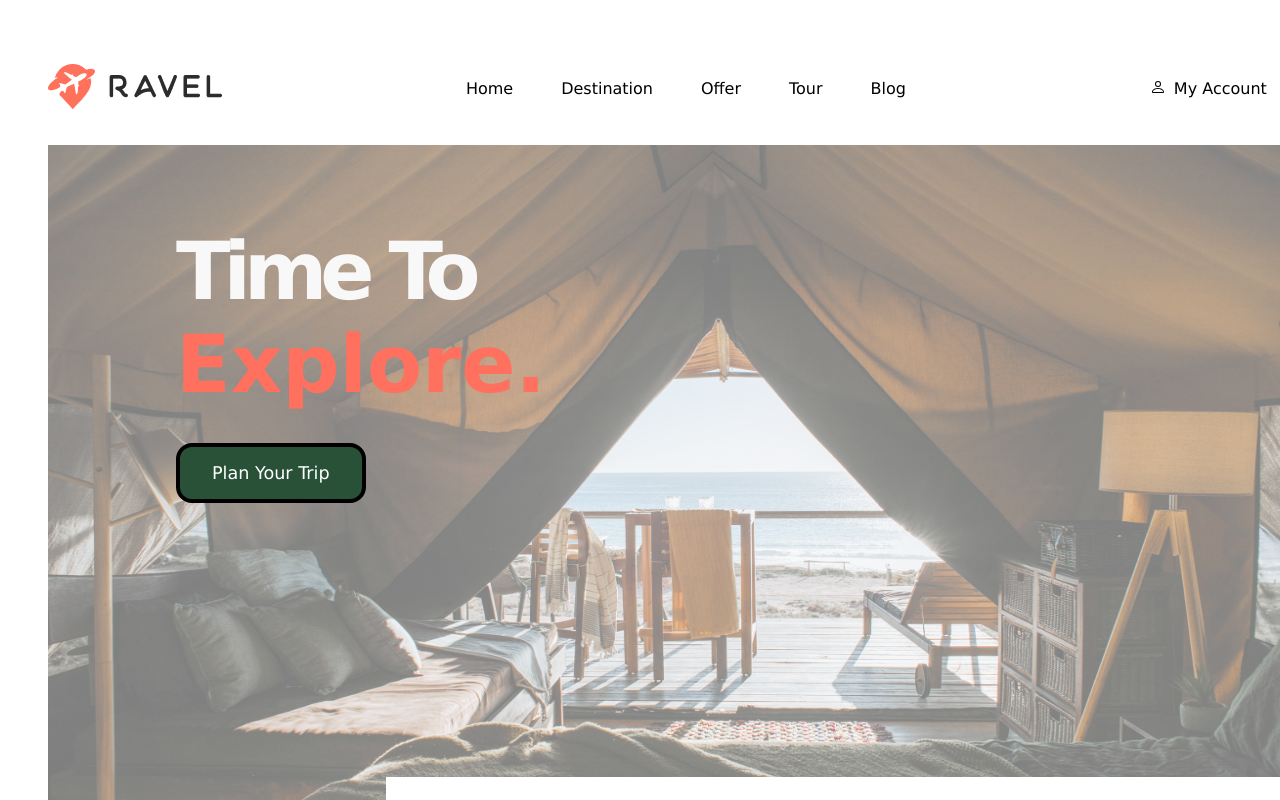
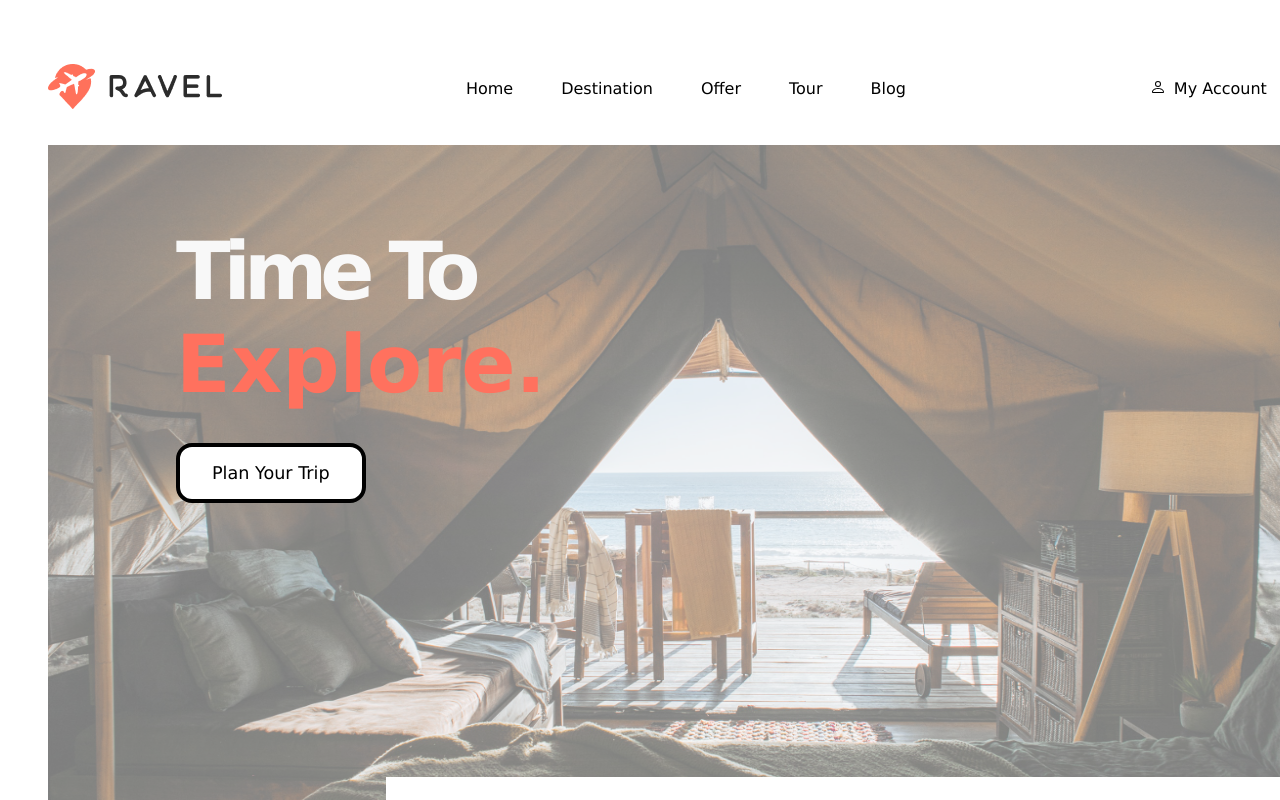
Before and after one commit to OdeliaFink/travel-agency, a React (Vite) app: page / in a window 1280 px wide. Shown: the top 800 px of the page. Built offline with nearby package versions, Linux system fonts and the light colour scheme; the HTML template or start-up script is replaced by a standard one.

Commit message:
refactor

```diff
--- a/src/components/Button.jsx
+++ b/src/components/Button.jsx
@@ -6,10 +6,15 @@ export default function Button({ text }) {
 
 const Btn = styled.button`
   padding: 1rem 2rem;
-  background-color: var(--button-color);
+  background-color: white;
   border-radius: 1rem;
   border: 4px solid black;
   font-size: 1.1rem;
-  color: white;
+  color: black;
   cursor: pointer;
+  transition: background-color 0.4s ease, color 0.4s ease;
+
+  &:hover {
+    background-color: grey;
+  }
 `;
```
